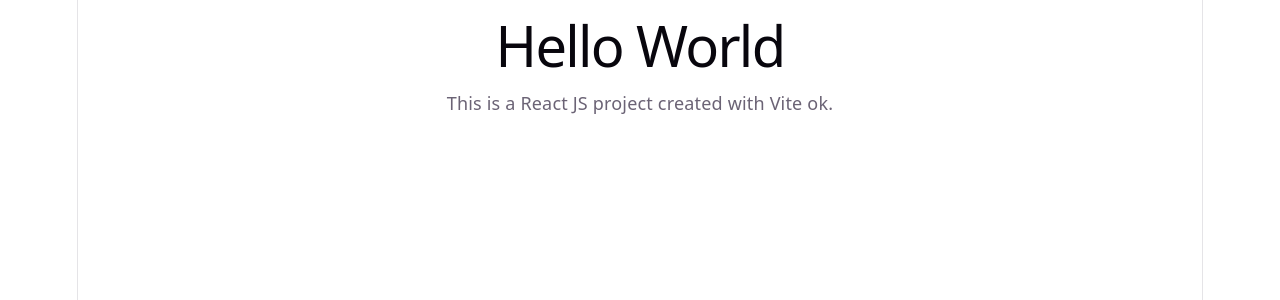
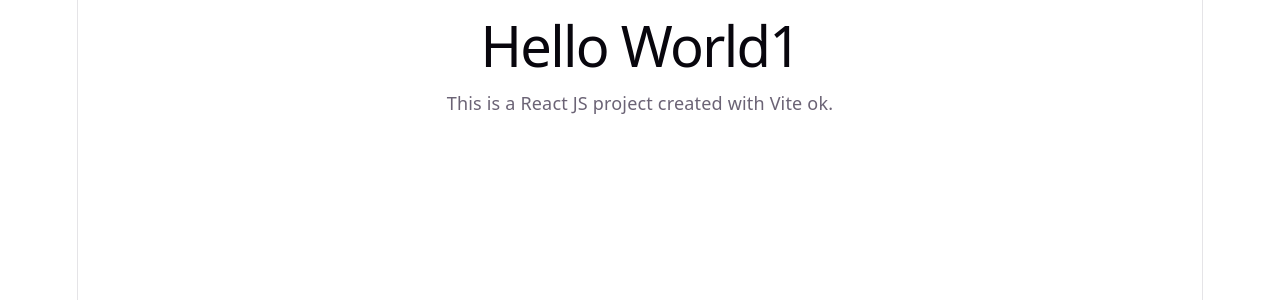
Before and after one commit to SurabhiCorepix/jenkins, a React (Vite) app: page / in a window 1280 px wide. Shown: the top 300 px of the page. Built offline with nearby package versions, Linux system fonts and the light colour scheme.

Commit message:
Change header text from 'Hello World' to 'Hello World1'

```diff
--- a/src/App.jsx
+++ b/src/App.jsx
@@ -7,7 +7,7 @@ function App() {
   return (
     <>
       <div>
-        <h1>Hello World</h1>
+        <h1>Hello World1</h1>
         <p>This is a React JS project created with Vite ok.</p>
       </div>
     </>
```
